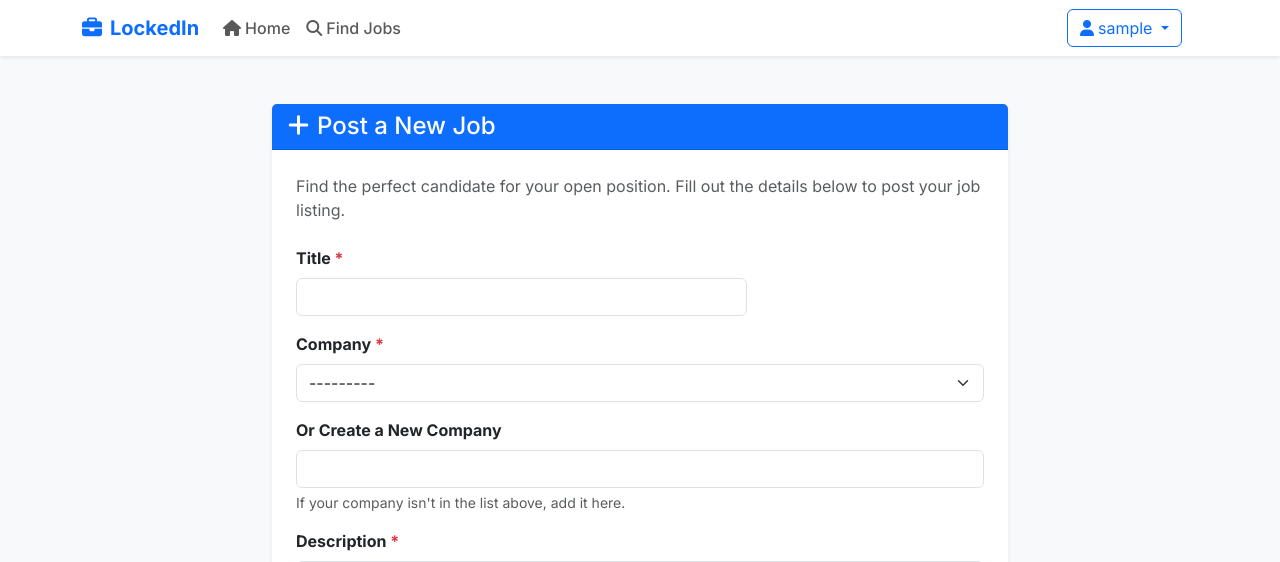
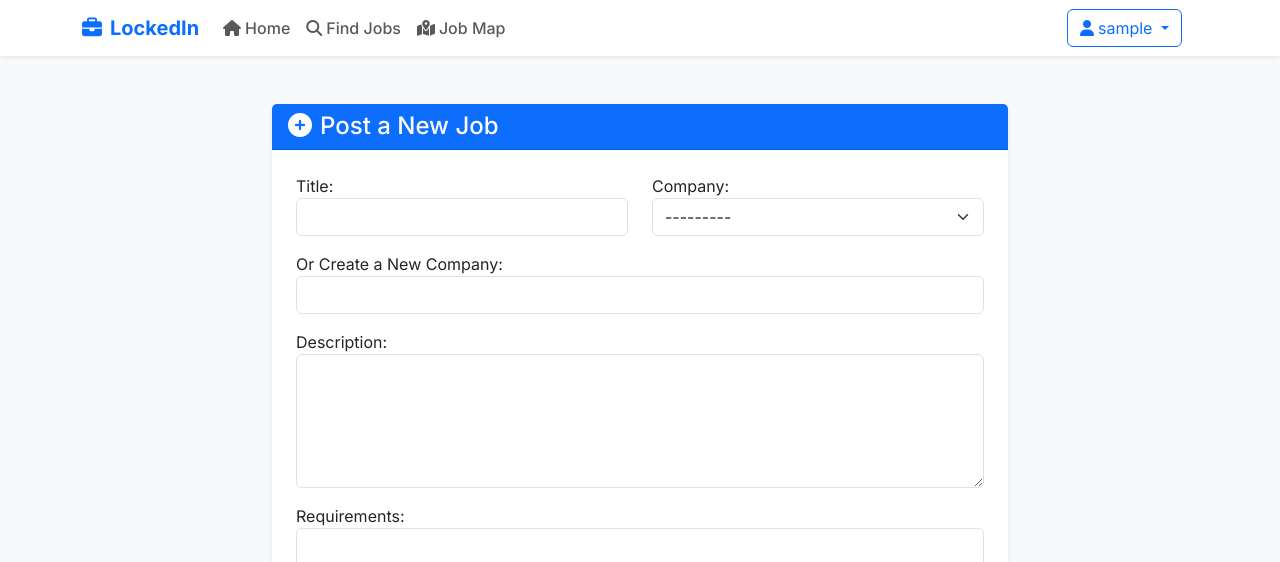
Before and after one commit to nebudev14/2340-job-search, a Django app: page /jobs/post/ in a window 1280 px wide. Shown: the top 562 px of the page. Run offline with Django 5.2, Linux system fonts and the light colour scheme; a user stored in the database is signed in; tables that the repository leaves empty hold one stand-in row (values such as "Sample post"); some libraries are stand-ins or nearby versions.

Commit message:
feat: job map & map filtering

```diff
--- a/home/forms.py
+++ b/home/forms.py
@@ -25,7 +25,8 @@
         model = Job
         fields = [
             "title", "company", "new_company_name", "description", "requirements",
-            "location", "job_type", "experience_level", "salary_min", "salary_max"
+            "location", "latitude", "longitude", "job_type", "experience_level",
+            "salary_min", "salary_max",
         ]
         widgets = {
             "title": forms.TextInput(attrs={"class": "form-control"}),
@@ -37,6 +38,8 @@
             "experience_level": forms.Select(attrs={"class": "form-select"}),
             "salary_min": forms.NumberInput(attrs={"class": "form-control"}),
             "salary_max": forms.NumberInput(attrs={"class": "form-control"}),
+            "latitude": forms.HiddenInput(),
+            "longitude": forms.HiddenInput(),
         }
 
     def __init__(self, *args, **kwargs):
--- a/home/models.py
+++ b/home/models.py
@@ -49,6 +49,8 @@
     description = models.TextField()
     requirements = models.TextField()
     location = models.CharField(max_length=200)
+    latitude = models.FloatField(null=True, blank=True)
+    longitude = models.FloatField(null=True, blank=True)
     job_type = models.CharField(max_length=20, choices=JOB_TYPES, default='full-time')
     experience_level = models.CharField(max_length=20, choices=EXPERIENCE_LEVELS, default='mid')
     salary_min = models.IntegerField(null=True, blank=True)
--- a/home/templates/home/post_job.html
+++ b/home/templates/home/post_job.html
@@ -1,6 +1,19 @@
 {% extends 'base.html' %}
 
-{% block title %}Post a Job - LockedIn{% endblock %}
+{% block title %}Post a New Job - LockedIn{% endblock %}
+
+{% block extra_css %}
+<link rel="stylesheet" href="https://unpkg.com/leaflet@1.9.4/dist/leaflet.css"
+    integrity="sha256-p4NxAoJBhIIN+hmNHrzRCf9tD/miZyoHS5obTRR9BMY="
+    crossorigin=""/>
+<style>
+    #location-picker-map {
+        height: 300px;
+        border-radius: 0.5rem;
+        margin-top: 0.5rem;
+    }
+</style>
+{% endblock %}
 
 {% block content %}
 <div class="container my-5">
@@ -8,199 +21,43 @@
         <div class="col-lg-8">
             <div class="card border-0 shadow-sm">
                 <div class="card-header bg-primary text-white">
-                    <h4 class="mb-0">
-                        <i class="fas fa-plus me-2"></i>Post a New Job
-                    </h4>
+                    <h4 class="mb-0"><i class="fas fa-plus-circle me-2"></i>Post a New Job</h4>
                 </div>
                 <div class="card-body p-4">
-                    <p class="text-muted mb-4">
-                        Find the perfect candidate for your open position. Fill out the details below to post your job listing.
-                    </p>
-
                     <form method="post">
                         {% csrf_token %}
 
-                        {% if form.non_field_errors %}
-                            <div class="alert alert-danger">
-                                {% for error in form.non_field_errors %}
-                                    {{ error }}
-                                {% endfor %}
-                            </div>
-                        {% endif %}
+                        <!-- Render hidden fields first -->
+                        {{ form.latitude }}
+                        {{ form.longitude }}
 
                         <div class="row">
-                            <div class="col-md-8 mb-3">
-                                <label for="{{ form.title.id_for_label }}" class="form-label fw-bold">
-                                    {{ form.title.label }}
-                                    <span class="text-danger">*</span>
-                                </label>
-                                {{ form.title }}
-                                {% if form.title.errors %}
-                                <div class="text-danger">
-                                    {% for error in form.title.errors %}
-                                        <small>{{ error }}</small><br>
-                                    {% endfor %}
-                                </div>
-                                {% endif %}
-                            </div>
-
-                            <div class="col-md-12 mb-3">
-                                <label for="{{ form.company.id_for_label }}" class="form-label fw-bold">
-                                    {{ form.company.label }}
-                                    <span class="text-danger">*</span>
-                                </label>
-                                {{ form.company }}
-                                {% if form.company.errors %}
-                                <div class="text-danger">
-                                    {% for error in form.company.errors %}
-                                        <small>{{ error }}</small><br>
-                                    {% endfor %}
-                                </div>
-                                {% endif %}
-                            </div>
-
-                            <div class="col-md-12 mb-3">
-                                <label for="{{ form.new_company_name.id_for_label }}" class="form-label fw-bold">
-                                    {{ form.new_company_name.label }}
-                                </label>
-                                {{ form.new_company_name }}
-                                {% if form.new_company_name.help_text %}
-                                <div class="form-text">{{ form.new_company_name.help_text }}</div>
-                                {% endif %}
-                                {% if form.new_company_name.errors %}
-                                <div class="text-danger">
-                                    <small>{{ form.new_company_name.errors.as_text }}</small>
-                                </div>
-                                {% endif %}
-                            </div>
+                            <div class="col-md-6 mb-3">{{ form.title.label_tag }} {{ form.title }}</div>
+                            <div class="col-md-6 mb-3">{{ form.company.label_tag }} {{ form.company }}</div>
                         </div>
+                        <div class="mb-3">{{ form.new_company_name.label_tag }} {{ form.new_company_name }}</div>
+                        <div class="mb-3">{{ form.description.label_tag }} {{ form.description }}</div>
+                        <div class="mb-3">{{ form.requirements.label_tag }} {{ form.requirements }}</div>
 
                         <div class="mb-3">
-                            <label for="{{ form.description.id_for_label }}" class="form-label fw-bold">
-                                {{ form.description.label }}
-                                <span class="text-danger">*</span>
-                            </label>
-                            {{ form.description }}
-                            {% if form.description.errors %}
-                            <div class="text-danger">
-                                {% for error in form.description.errors %}
-                                    <small>{{ error }}</small><br>
-                                {% endfor %}
-                            </div>
-                            {% endif %}
-                        </div>
-
-                        <div class="mb-3">
-                            <label for="{{ form.requirements.id_for_label }}" class="form-label fw-bold">
-                                {{ form.requirements.label }}
-                                <span class="text-danger">*</span>
-                            </label>
-                            {{ form.requirements }}
-                            {% if form.requirements.errors %}
-                            <div class="text-danger">
-                                {% for error in form.requirements.errors %}
-                                    <small>{{ error }}</small><br>
-                                {% endfor %}
-                            </div>
-                            {% endif %}
+                            {{ form.location.label_tag }}
+                            {{ form.location }}
+                            <div id="location-picker-map"></div>
+                            <small class="form-text text-muted">
+                                Enter a general location name above, then click the map to set the exact position.
+                            </small>
                         </div>
 
                         <div class="row">
-                            <div class="col-md-6 mb-3">
-                                <label for="{{ form.location.id_for_label }}" class="form-label fw-bold">
-                                    {{ form.location.label }}
-                                    <span class="text-danger">*</span>
-                                </label>
-                                {{ form.location }}
-                                {% if form.location.errors %}
-                                <div class="text-danger">
-                                    {% for error in form.location.errors %}
-                                        <small>{{ error }}</small><br>
-                                    {% endfor %}
-                                </div>
-                                {% endif %}
-                            </div>
-
-                            <div class="col-md-3 mb-3">
-                                <label for="{{ form.job_type.id_for_label }}" class="form-label fw-bold">
-                                    {{ form.job_type.label }}
-                                    <span class="text-danger">*</span>
-                                </label>
-                                {{ form.job_type }}
-                                {% if form.job_type.errors %}
-                                <div class="text-danger">
-                                    {% for error in form.job_type.errors %}
-                                        <small>{{ error }}</small><br>
-                                    {% endfor %}
-                                </div>
-                                {% endif %}
-                            </div>
-
-                            <div class="col-md-3 mb-3">
-                                <label for="{{ form.experience_level.id_for_label }}" class="form-label fw-bold">
-                                    {{ form.experience_level.label }}
-                                    <span class="text-danger">*</span>
-                                </label>
-                                {{ form.experience_level }}
-                                {% if form.experience_level.errors %}
-                                <div class="text-danger">
-                                    {% for error in form.experience_level.errors %}
-                                        <small>{{ error }}</small><br>
-                                    {% endfor %}
-                                </div>
-                                {% endif %}
-                            </div>
+                            <div class="col-md-6 mb-3">{{ form.job_type.label_tag }} {{ form.job_type }}</div>
+                            <div class="col-md-6 mb-3">{{ form.experience_level.label_tag }} {{ form.experience_level }}</div>
+                        </div>
+                        <div class="row">
+                            <div class="col-md-6 mb-3">{{ form.salary_min.label_tag }} {{ form.salary_min }}</div>
+                            <div class="col-md-6 mb-3">{{ form.salary_max.label_tag }} {{ form.salary_max }}</div>
                         </div>
 
-                        <div class="row">
-                            <div class="col-md-6 mb-3">
-                                <label for="{{ form.salary_min.id_for_label }}" class="form-label fw-bold">
-                                    {{ form.salary_min.label }}
-                                </label>
-                                {{ form.salary_min }}
-                                {% if form.salary_min.errors %}
-                                <div class="text-danger">
-                                    {% for error in form.salary_min.errors %}
-                                        <small>{{ error }}</small><br>
-                                    {% endfor %}
-                                </div>
-                                {% endif %}
-                            </div>
-
-                            <div class="col-md-6 mb-3">
-                                <label for="{{ form.salary_max.id_for_label }}" class="form-label fw-bold">
-                                    {{ form.salary_max.label }}
-                                </label>
-                                {{ form.salary_max }}
-                                {% if form.salary_max.errors %}
-                                <div class="text-danger">
-                                    {% for error in form.salary_max.errors %}
-                                        <small>{{ error }}</small><br>
-                                    {% endfor %}
-                                </div>
-                                {% endif %}
-                            </div>
-                        </div>
-
-                        <div class="alert alert-info">
-                            <i class="fas fa-info-circle me-2"></i>
-                            <strong>Posting Guidelines:</strong>
-                            <ul class="mb-0 mt-2">
-                                <li>Be clear and specific about the role and requirements</li>
-                                <li>Include salary information to attract the right candidates</li>
-                                <li>Mention any benefits or perks</li>
-                                <li>Use professional language throughout</li>
-                            </ul>
-                        </div>
-
-                        <div class="d-flex gap-3">
-                            <button type="submit" class="btn btn-success">
-                                <i class="fas fa-plus me-2"></i>Post Job
-                            </button>
-                            <a href="{% url 'job_list' %}" class="btn btn-outline-secondary">
-                                <i class="fas fa-arrow-left me-2"></i>Back to Jobs
-                            </a>
-                        </div>
+                        <button type="submit" class="btn btn-primary mt-3">Post Job</button>
                     </form>
                 </div>
             </div>
@@ -208,3 +65,92 @@
     </div>
 </div>
 {% endblock content %}
+
+{% block extra_js %}
+<script src="https://unpkg.com/leaflet@1.9.4/dist/leaflet.js"
+    integrity="sha256-20nQCchB9co0qIjJZRGuk2/Z9VM+kNiyxNV1lvTlZBo="
+    crossorigin=""></script>
+<script>
+document.addEventListener('DOMContentLoaded', function () {
+    const latField = document.getElementById('id_latitude');
+    const lonField = document.getElementById('id_longitude');
+    const locationField = document.getElementById('id_location');
+
+    let marker; // Marker instance
+    let map;    // Map instance
+
+    function setupMap(center, zoom) {
+        map = L.map('location-picker-map').setView(center, zoom);
+        L.tileLayer('https://{s}.tile.openstreetmap.org/{z}/{x}/{y}.png', {
+            attribution: '&copy; <a href="https://www.openstreetmap.org/copyright">OpenStreetMap</a>'
+        }).addTo(map);
+
+        // If editing, place the initial marker
+        if (latField.value && lonField.value) {
+            marker = L.marker([parseFloat(latField.value), parseFloat(lonField.value)]).addTo(map);
+        }
+
+        map.on('click', function(e) {
+            const { lat, lng } = e.latlng;
+            latField.value = lat.toFixed(6);
+            lonField.value = lng.toFixed(6);
+
+            if (marker) {
+                marker.setLatLng(e.latlng);
+            } else {
+                marker = L.marker(e.latlng).addTo(map);
+            }
+
+            // Reverse Geocoding
+            const reverseGeocodeUrl = `https://nominatim.openstreetmap.org/reverse?format=json&lat=${lat}&lon=${lng}`;
+            fetch(reverseGeocodeUrl)
+                .then(response => response.json())
+                .then(data => {
+                    if (data && data.address) {
+                        const address = data.address;
+                        const locationParts = [
+                            address.city || address.town || address.village,
+                            address.state,
+                            address.country
+                        ].filter(Boolean);
+                        locationField.value = locationParts.join(', ');
+                    }
+                })
+                .catch(error => console.error('Error with reverse geocoding:', error));
+        });
+    }
+
+    // Determine initial center and zoom
+    let initialCenter = [39.8283, -98.5795]; // Default USA
+    let initialZoom = 4;
+
+    // If editing a job, use its coordinates for initial setup
+    if (latField.value && lonField.value) {
+        initialCenter = [parseFloat(latField.value), parseFloat(lonField.value)];
+        initialZoom = 12;
+        setupMap(initialCenter, initialZoom); // Initialize map immediately with job's location
+    }
+    // For a new job, initialize with default, then try geolocation
+    else {
+        setupMap(initialCenter, initialZoom); // Initialize map immediately with default
+
+        // Then, try to get user's location and re-center the map
+        if (!navigator.geolocation) {
+            console.log("Geolocation not supported for post_job map.");
+            return; // Exit if geolocation is not supported
+        }
+
+        navigator.geolocation.getCurrentPosition(
+            (position) => {
+                const userLocation = [position.coords.latitude, position.coords.longitude];
+                map.setView(userLocation, 12); // Re-center the existing map
+            },
+            () => {
+                // User denied or error occurred, fall back to default
+                console.log("Geolocation failed or denied for post_job map.");
+            }
+        );
+    }
+});
+</script>
+{% endblock %}
--- a/home/urls.py
+++ b/home/urls.py
@@ -1,5 +1,6 @@
 from django.urls import path
 from . import views
+from django.http import JsonResponse
 
 urlpatterns = [
     path("", views.index, name="home.index"),
@@ -24,4 +25,6 @@
     path('jobs/<int:job_id>/pipeline/', views.applicant_pipeline, name='applicant_pipeline'),
     path('applications/<int:application_id>/update-status/', views.update_application_status, name='update_application_status'),
     path('management/export/', views.admin_export_data, name='admin_export_data'),
+    path('jobs/map/', views.job_map, name='job_map'),
+    path('api/jobs-for-map/', views.jobs_for_map_api, name='jobs_for_map_api'),
 ]
--- a/home/views.py
+++ b/home/views.py
@@ -5,9 +5,11 @@
 from django.http import JsonResponse, HttpResponse
 import csv
 from django.utils import timezone
+from math import radians, sin, cos, sqrt, atan2
 from django.core.paginator import Paginator
 from django.db.models import Q
 from .models import Job, Company, JobApplication
+from django.urls import reverse
 from .forms import JobApplicationForm, JobForm
 
 
@@ -109,6 +111,65 @@
     return render(request, "home/job_detail.html", context)
 
 
+def job_map(request):
+    """
+    Renders the interactive map page for viewing jobs.
+    """
+    return render(request, "home/job_map.html")
+
+
+def haversine(lat1, lon1, lat2, lon2):
+    """
+    Calculate the distance between two points on Earth in miles.
+    """
+    R = 3958.8  # Radius of Earth in miles
+
+    lat1_rad, lon1_rad, lat2_rad, lon2_rad = map(radians, [lat1, lon1, lat2, lon2])
+
+    dlon = lon2_rad - lon1_rad
+    dlat = lat2_rad - lat1_rad
+
+    a = sin(dlat / 2)**2 + cos(lat1_rad) * cos(lat2_rad) * sin(dlon / 2)**2
+    c = 2 * atan2(sqrt(a), sqrt(1 - a))
+
+    distance = R * c
+    return distance
+
+
+def jobs_for_map_api(request):
+    """
+    API endpoint to provide job data for the interactive map.
+    Can be filtered by distance if lat, lon, and distance (in miles) are provided.
+    """
+    lat = request.GET.get('lat')
+    lon = request.GET.get('lon')
+    distance_miles = request.GET.get('distance')
+
+    jobs = Job.objects.filter(is_active=True, latitude__isnull=False, longitude__isnull=False).select_related('company')
+    job_data = []
+
+    for job in jobs:
+        include_job = True
+        # If distance filtering is active, check if the job is within range
+        if lat and lon and distance_miles:
+            try:
+                user_lat, user_lon, max_dist = map(float, [lat, lon, distance_miles])
+                job_dist = haversine(user_lat, user_lon, job.latitude, job.longitude)
+                if job_dist > max_dist:
+                    include_job = False
+            except (ValueError, TypeError):
+                # Ignore invalid filter parameters
+                pass
+
+        if include_job:
+            job_data.append({
+                'id': job.id, 'title': job.title, 'company': job.company.name,
+                'lat': job.latitude, 'lon': job.longitude, 'url': reverse('job_detail', args=[job.id]),
+            })
+
+    return JsonResponse(job_data, safe=False)
+
+
 @login_required
 def apply_for_job(request, job_id):
     job = get_object_or_404(Job, id=job_id, is_active=True)
@@ -179,15 +240,8 @@
     else:
         form = JobForm(user=request.user)
 
-    # For debugging / template convenience include companies visible to this user
-    if request.user.is_staff:
-        visible_companies = Company.objects.all()
-    else:
-        visible_companies = Company.objects.filter(owner=request.user)
-
     context = {
         "form": form,
-        "visible_companies": visible_companies,
     }
 
     return render(request, "home/post_job.html", context)
--- a/lockedin/templates/base.html
+++ b/lockedin/templates/base.html
@@ -58,6 +58,9 @@
           {% if not user.is_authenticated or user.profile.role == 'JOB_SEEKER' %}
           <li class="nav-item">
             <a class="nav-link fw-medium" href="{% url 'job_list' %}"><i class="fas fa-search me-1"></i>Find Jobs</a>
+          </li>
+          <li class="nav-item">
+            <a class="nav-link fw-medium" href="{% url 'job_map' %}"><i class="fas fa-map-marked-alt me-1"></i>Job Map</a>
           </li>
           {% endif %}
           {% if user.is_authenticated and user.profile.role == 'RECRUITER' %}
```
Also changed, not shown: home/templates/home/job_map.html (added, +241 -0 lines), home/job_map.html (added), home/migrations/0005_job_latitude_job_longitude.py (added), home/templates/home/views.py (added).
